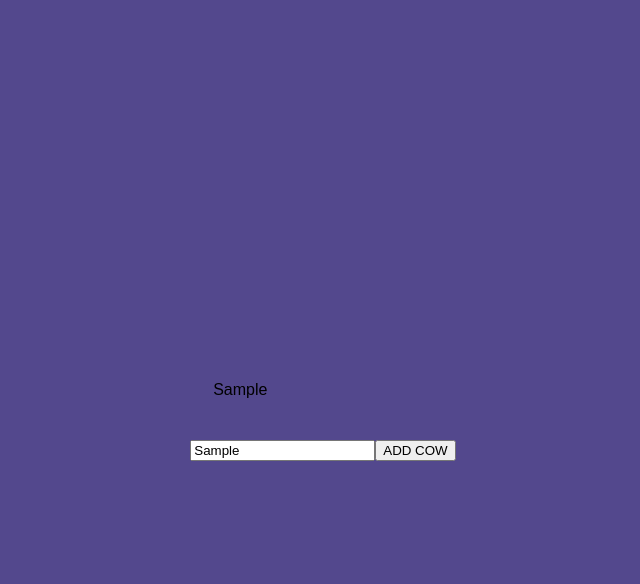
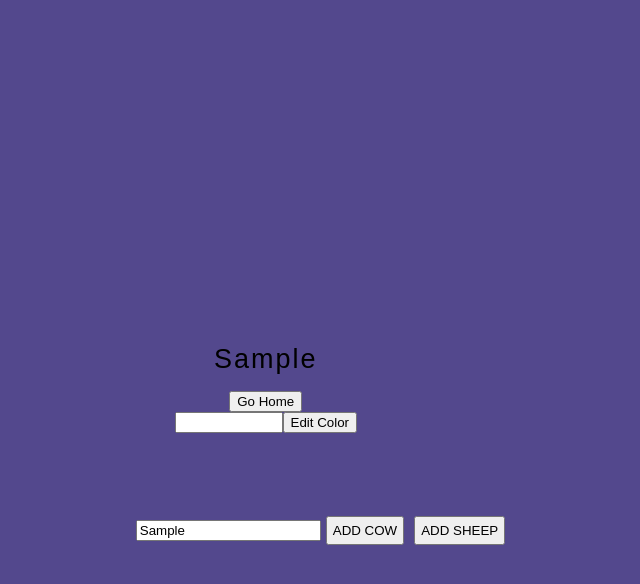
Before and after one commit to ginotas/react-projektas, a React (Create React App) app: page / in a window 1280 px wide. Both pictures are taken after typing "Sample" into the empty fields and a click on the button "ADD COW". Shown: the top 584 px of the page, without its empty margins (317-957 px from the left). Built offline with nearby package versions, Linux system fonts and the light colour scheme.

Commit message:
ketv paskaita

```diff
--- /dev/null
+++ b/src/Shared/id.js
@@ -0,0 +1,15 @@
+
+function getID () {
+    let id = localStorage.getItem('ids');
+
+        if (null === id) {
+            id = 0;
+        }
+        id++;
+        localStorage.setItem('ids', id);
+        return id;
+
+
+}
+
+export default getID;
--- /dev/null
+++ b/src/components/SmallAnimal.jsx
@@ -0,0 +1,32 @@
+import React from 'react';
+class SmallAnimal extends React.Component {
+
+    constructor(props) {
+        super(props);
+        this.state = {
+            editInput: ''
+            };
+    }
+
+    editInputHandler = (e) => {
+        this.setState({
+            editInput: e.target.value,
+        })
+    }
+
+    render () {
+        return (
+        <div className="smallCircle" style={{
+            backgroundColor: this.props.color,
+            borderRadius: this.props.animal == 'cow' ? '50%' : '5px'
+        }}>
+            <span>{this.props.color}</span>
+            <button className="input-button-small" onClick={()=>this.props.delete(this.props.id)}>Go Home</button>
+            <div className="center">
+                <input type="text" value={this.state.editInput} onChange={this.editInputHandler}/>
+                <button className="input-button-small" onClick={()=>this.props.edit(this.props.id, this.state.editInput)}>Edit Color</button>
+            </div>
+        </div>);
+    }
+}
+export default SmallAnimal;
--- a/src/components/SmallCow.jsx
+++ /dev/null
@@ -1,10 +0,0 @@
-function SmallCow(props) {
-
-    return (
-        <div className="smallCircle" style={{backgroundColor: props.color}}>
-            {props.color}
-        </div>
-        );
-    }
-
-        export default SmallCow;
--- a/src/components/app.jsx
+++ b/src/components/app.jsx
@@ -1,7 +1,9 @@
 
 
 import React from "react";
-import SmallCow from "./SmallCow";
+import SmallAnimal from "./SmallAnimal";
+import getID from "../Shared/id";
+
 
 
 class App extends React.Component {
@@ -9,22 +11,52 @@ class App extends React.Component {
     constructor() {
         super();
         this.state = {
-            cows: [],
+            animals: [],
             cowInput: "",
-
         };
     }
 
-    addCow = () => {
-        const cow = {color: this.state.cowInput};
-        const cows = this.state.cows.slice();
-        cows.push(cow);
+    addAnimal = (a) => {
+        const animal = {id: getID(), color: this.state.cowInput, animal: a};
+        const animals = this.state.animals.slice();
+        animals.push(animal);
 
         this.setState({
-            cows: cows
+            animals: animals
         })
-        localStorage.setItem('allcows', JSON.stringify(cows));
+        localStorage.setItem('allanimals', JSON.stringify(animals));
     }
+
+    deleteAnimal = (id) => {
+        console.log(id);
+        const animals = this.state.animals.slice();
+        for(let i=0; i<animals.length; i++) {
+            if(animals[i].id === id) {
+                animals.splice(i, 1);
+                break;
+            }
+        }
+        this.setState({
+            animals: animals
+        });
+        localStorage.setItem('allanimals', JSON.stringify(animals));
+    }
+
+    editAnimal = (id, color) => {
+        console.log(id);
+        const animals = this.state.animals.slice();
+        for(let i=0; i<animals.length; i++) {
+            if(animals[i].id === id) {
+                animals[i].color = color;
+                break;
+            }
+        }
+        this.setState({
+            animals: animals
+        });
+        localStorage.setItem('allanimals', JSON.stringify(animals));
+    }
+
 
     cowInputHandler = (e) => {
         this.setState ({
@@ -33,12 +65,13 @@ class App extends React.Component {
     }
 
     componentDidMount() {
-        const cows = JSON.parse(localStorage.getItem('allcows'));
-        if (null === cows) {
+        const animals = JSON.parse(localStorage.getItem('allanimals'));
+
+        if (null === animals) {
             return;
         }
         this.setState({
-            cows: cows
+            animals: animals
         });
     }
 
@@ -46,10 +79,12 @@ class App extends React.Component {
 render () {
     return (
         < >
-                 {this.state.cows.map((b, i) => <SmallCow key={i} color={b.color} /> )}
+                 {this.state.animals.map(b => <SmallAnimal key={b.id} delete={this.deleteAnimal} edit={this.editAnimal} id={b.id} color={b.color} animal={b.animal} /> )}
+
             <div>
                 <input type="text" value={this.state.cowInput} onChange={this.cowInputHandler} />
-                <button className="inputbutonas" onClick={this.addCow}>ADD COW</button>
+                <button className="inputbutonas" onClick={() => this.addAnimal("cow")}>ADD COW</button>
+                <button className="inputbutonas" onClick={() => this.addAnimal("sheep")}>ADD SHEEP</button>
             </div>
         </>
 
@@ -61,10 +96,10 @@ render () {
 
         /*
 
-        nd3:
+        nd5:
 
-        Reikia padaryti kad būtų du mygtukai. Vienas kuria apskritimus (karves), kitas kuria keturkampius (avinus). Viskas viename masyve ir draugauja su localStorage
-        Spalvos inputas vienas ir taspats abiem mygtukam
+            Reikia dviejų analogiškų fermų.
+            Kiekvienas gyvulys fermoje turi turėti papildomą mygtuką - pereiti į kitą fermą
 
 
         */
--- a/src/index.scss
+++ b/src/index.scss
@@ -164,17 +164,53 @@ body {
     font-size: 5px;
   }
   .inputbutonas {
-    margin: 5px;
+    margin: 10px;
+    padding: 10px;
+    color: red;
   }
 }
 
 .smallCircle {
 
-    width: 100px;
-    height: 100px;
+    width: 250px;
+    height: 250px;
     border-radius: 50%;
     display: flex;
     justify-content: center;
     align-items: center;
     position: relative;
+    margin: 5px;
+    flex-direction: column;
+    span {
+      font-size: 27px;
+      letter-spacing: 2px;
+      color: black;
+      padding: 16px;
+    }
+    .center {
+      display: flex;
+    justify-content: center;
+    align-items: center;
+    input {
+      width: 100px;
+    }
+    }
+
 }
+
+.smallSquare {
+  width: 100px;
+    height: 100px;
+    display: flex;
+    justify-content: center;
+    align-items: center;
+    position: relative;
+}
+
+
+.inputbutonas {
+  margin: 5px;
+  padding: 5px;
+
+
+}
```
Also changed, not shown: src/components/SmallSheep.jsx (added, +10 -0 lines), src/components/appND4blogas.jsx (added, +88 -0 lines).
